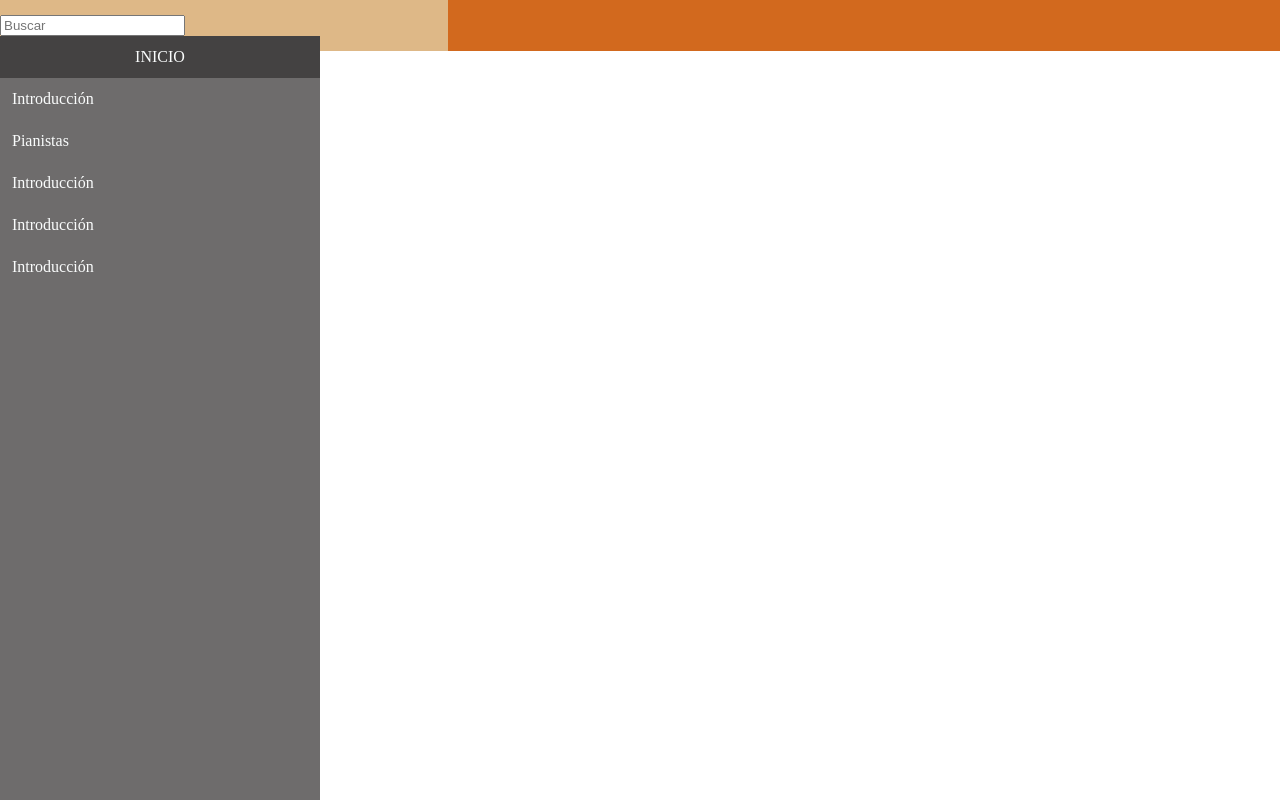
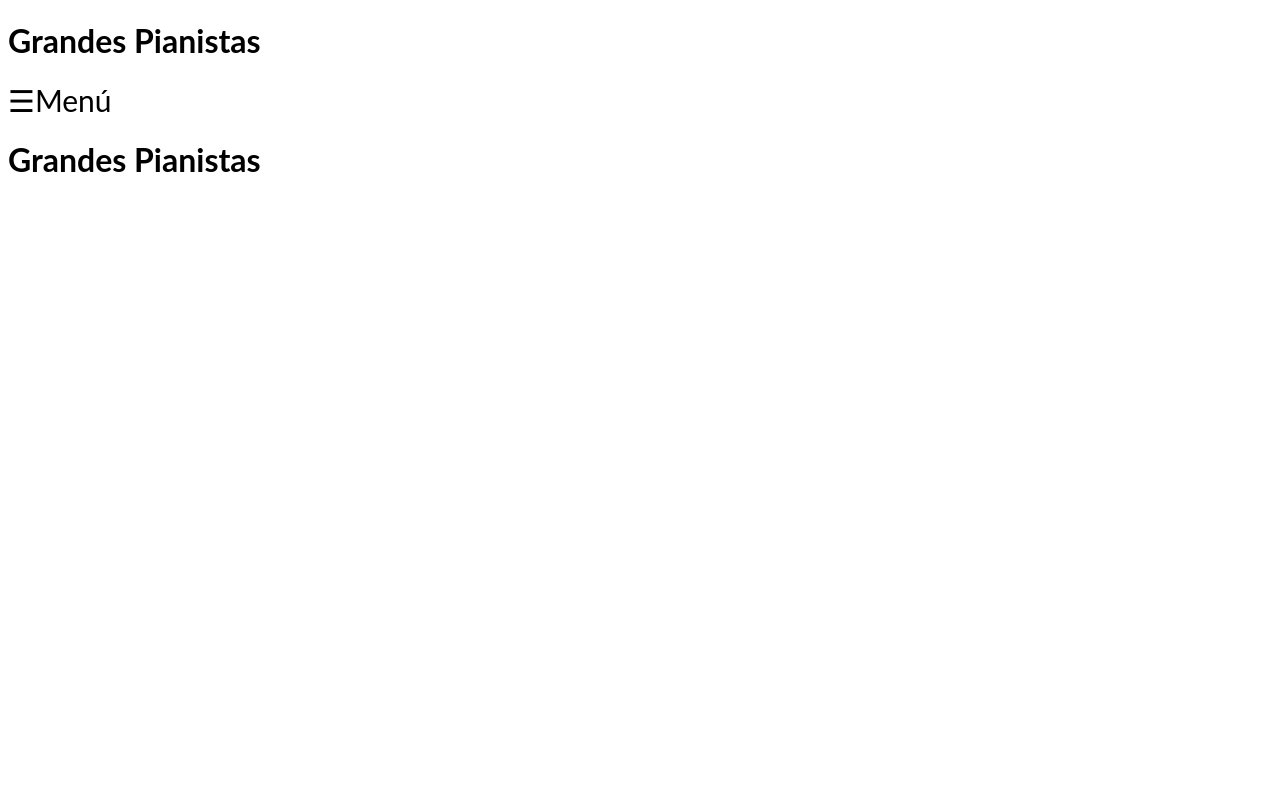
Before and after one commit to Danrodriguez04/Mi-web-, a plain HTML site: page index.html in a window 1280 px wide. Drawn offline with Linux system fonts and the light colour scheme.

Commit message:
en proceso de fondo de  encabezado

```diff
--- a/estilo/general.css
+++ b/estilo/general.css
@@ -1,69 +1,66 @@
+header {
+    background-image:url(/imatges/encabezado.jpg) no-repeat center center fixed;
+    background-size: cover;
+    height: 100px;
+    width: 100%;
+    position: absolute;
+    left: 0;
+    top: 0;
+}
 body {
-    margin: 0;
+    font-family: "Lato", sans-serif;
+    transition: background-color .5s;
 }
 
-ul {
-    list-style-type: none;
-    margin: 0;
-    padding: 0;
-    width: 25%;
-    background-color: rgb(110, 108, 108);
+.sidenav {
+    height: 100%;
+    width: 0;
     position: fixed;
-    height: 100%;
-    overflow: auto;
+    z-index: 1;
+
+    left: 0;
+    background-color: rgb(119, 213, 236);
+    overflow-x: hidden;
+    transition: 0.5s;
+    padding-top: 60px;
 }
 
-li a {
+.sidenav a {
+    padding: 8px 8px 8px 32px;
+    text-decoration: none;
+    font-size: 25px;
+    color: #000000;
     display: block;
-    color: white;
-    padding: 8px;
-    text-decoration: none;
+    transition: 0.3s;
 }
 
-li a.INICI {
-    background-color: rgb(68, 66, 66);
-    color: white;
+.sidenav a:hover {
+    color: #f1f1f1;
+}
+
+.sidenav .closebtn {
+    position: absolute;
+
+    right: 25px;
+    font-size: 36px;
+    margin-left: 50px;
+}
+
+#main {
+    transition: margin-left .5s;
+    padding: 16px;
+}
+
+@media screen and (max-height: 450px) {
+    .sidenav {
+
+    }
+
+    .sidenav a {
+        font-size: 18px;
+    }
+}
+
+a .INICI {
     text-align: center;
 }
-
-#searcher {
-    width: 100%;
-    font-size: 18px;
-    padding: 11px;
-    border: 1px solid rgb(194, 70, 70);
-}
-
-#Buscador {
-    list-style-type: none;
-    padding: 0;
-    margin: 0;
-}
-
-#Buscador li a {
-    padding: 12px;
-    text-decoration: none;
-    color: rgb(250, 252, 252);
-    display: block;
-}
-
-#Buscador li a:hover {
-    background-color: rgb(77, 211, 226);
-}
-
-.posicion {
-    display: flex;
-}
-
-.left {
-    flex: 35%;
-    padding: 15px 0;
-}
-
-.right {
-    flex: 65%;
-    padding: 15px;
-}
-
-* {
-    box-sizing: border-box;
-}
--- a/index.html
+++ b/index.html
@@ -5,43 +5,45 @@
     <link rel="stylesheet" href="./estilo/general.css">
     <meta charset="UTF-8">
     <meta name="viewport" content="width=device-width, initial-scale=1">
-    <title>Document</title>
+    <title>Indice</title>
     <style>
 
     </style>
 </head>
 
 <body>
-    <div class="posicion">
-        <div class="left" style="background-color: burlywood;">
-            <input type="text" id=" Searcher" onkeyup="funcion()" placeholder="Buscar">
-            <ul id="Buscador">
-                <li><a class="INICI" href="./index.html">INICIO</a></li>
-                <li><a href="#">Introducción</a></li>
-                <li><a href="#">Pianistas</a></li>
-                <li><a href="#">Introducción</a></li>
-                <li><a href="#">Introducción</a></li>
-                <li><a href="#">Introducción</a></li>
-            </ul>
+
+    <div id="abrirnav" class="sidenav">
+        <a href="javascript:void(0)" class="close" onclick="closeNav()">&times;</a>
+        <a class="INICI" href="./index.html">INICIO</a>
+        <a href="./paginas/Introduccion.html">Introducción</a>
+        <a href="./paginas/pianistas.html">Pianistas</a>
+        <a href="./paginas/Yiruma.html">Introducción</a>
+        <a href="#">Introducción</a>
+        <a href="#">Introducción</a>
+    </div>
+
+    <div id="menu">
+        <h1>Grandes Pianistas</h1>
+        <span style="font-size: 30px;cursor:pointer" onclick="openNav()">&#9776;Menú</span>
+        <h1>Grandes Pianistas</h1>
         </div>
-        <div class="right" style="background-color: chocolate;"></div>
-        <script>
-            function Funcion() {
-                var input, filter, ul, li, a, i;
-                input = document.getElementById("Searcher");
-                filter = input.value.toUpperCase();
-                ul = document.getElementById("Buscador");
-                li = ul.getElementsByTagName("li");
-                for (i = 0; i < li.length; i++) {
-                    a = li[i].getElementsByTagName("a")[0];
-                    if (a.innerHTML.toUpperCase().indexOf(filter) > -1) {
-                        li[i].style.display = "";
-                    } else {
-                        li[i].style.display = "none";
-                    }
-                }
-            }
-        </script>
+
+
+    <script>
+        function openNav() {
+            document.getElementById("abrirnav").style.width = "250px";
+            document.getElementById("menu").style.marginLeft = "250px";
+            document.body.style.backgroundColor = "rgba(0,0,0,0.4)";
+        }
+
+        function closeNav() {
+            document.getElementById("abrirnav").style.width = "0";
+            document.getElementById("menu").style.marginLeft = "0";
+            document.body.style.backgroundColor = "white";
+        }
+    </script>
+
 </body>
 
 </html>
```
Also changed, not shown: imatges/encabezado.jpg (added).
